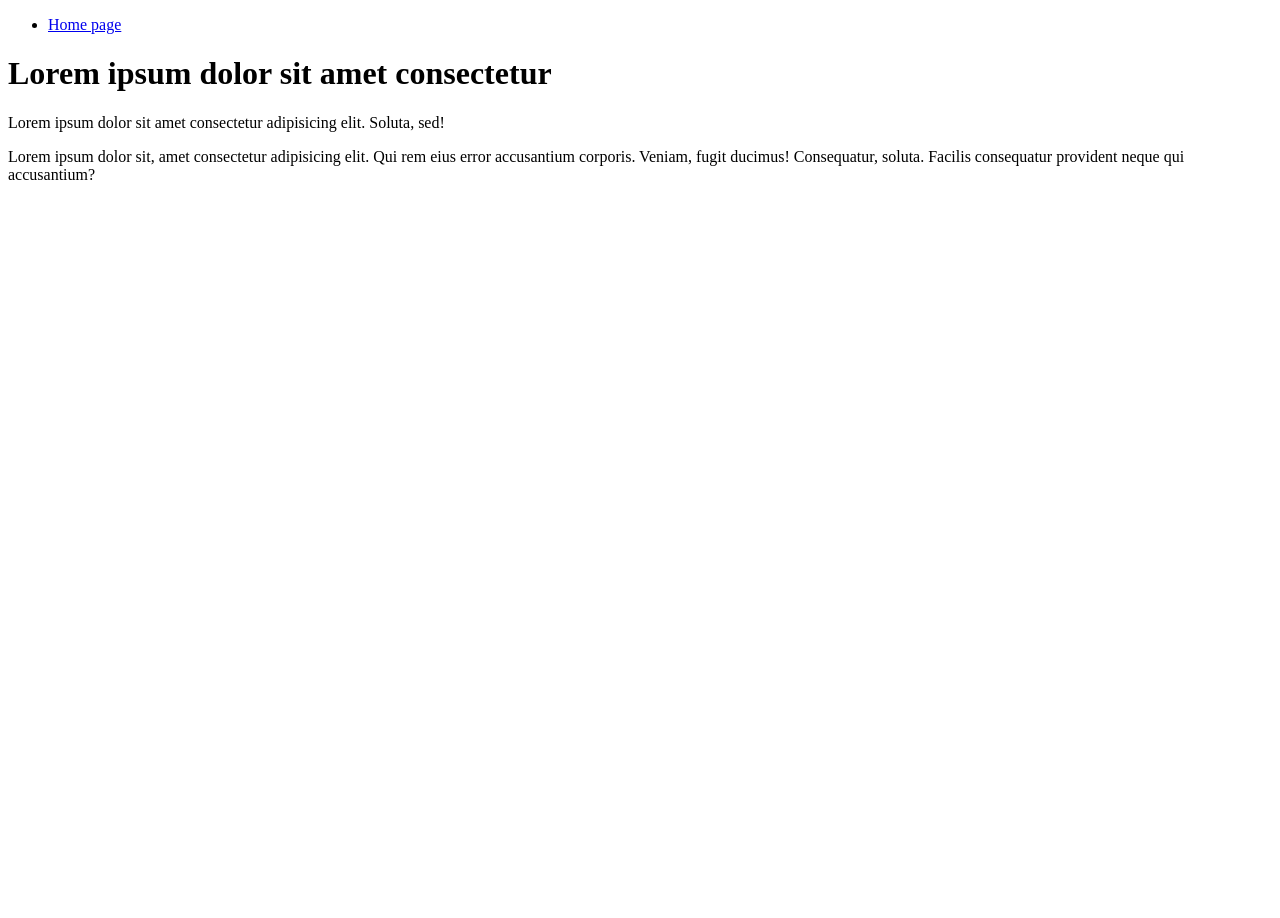
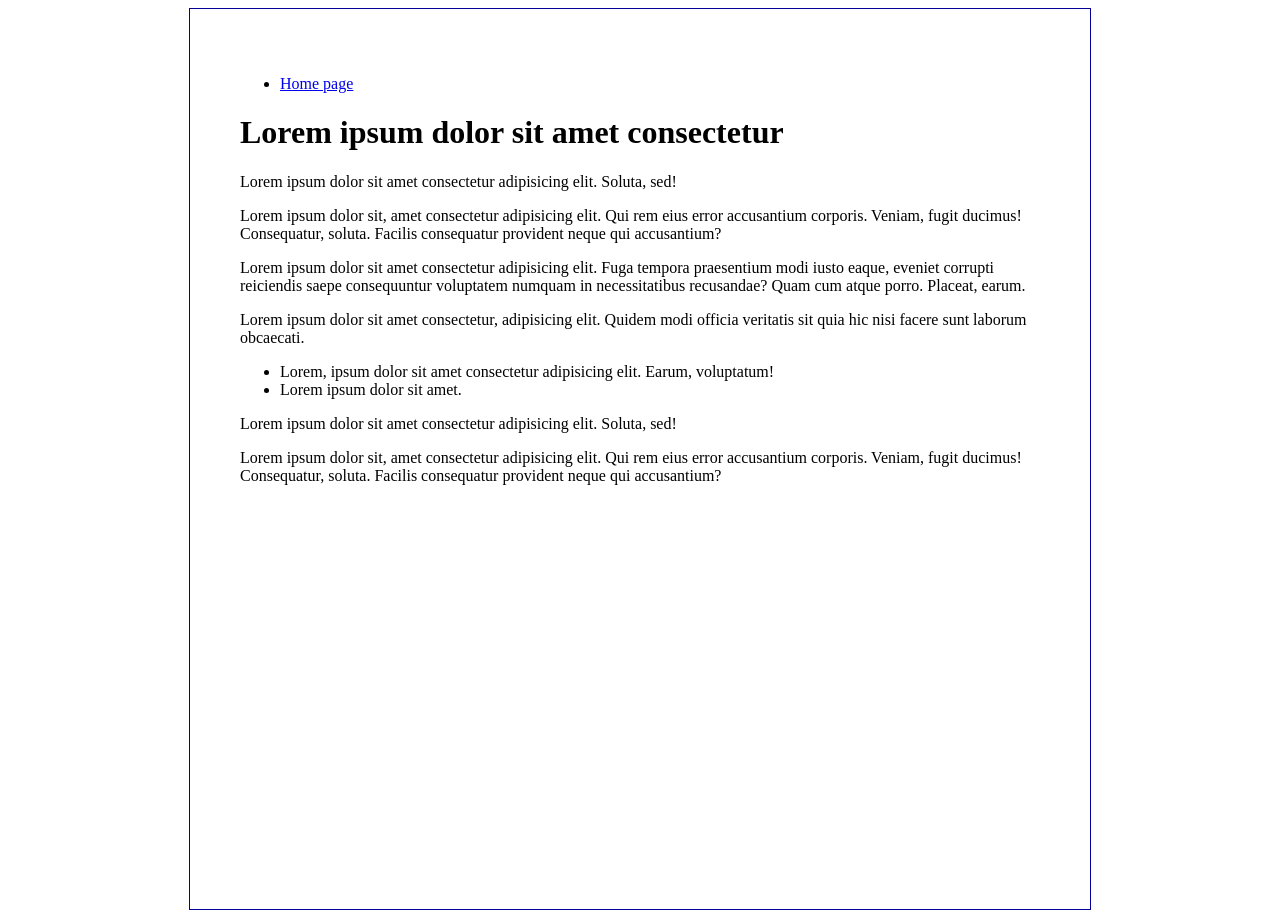
Before and after one commit to brokenfingers/1-intro, a plain HTML site: page index.html in a window 1280 px wide. Before the commit the page ends 800 px from the top, so only its background shows below. Drawn offline with Linux system fonts and the light colour scheme.

Commit message:
Added some style

```diff
--- a/index.html
+++ b/index.html
@@ -4,15 +4,27 @@
     <meta charset="UTF-8">
     <meta http-equiv="X-UA-Compatible" content="IE=edge">
     <meta name="viewport" content="width=device-width, initial-scale=1.0">
+    <link href="styles/style.css" rel="stylesheet">
     <title>Intro puslapis</title>
 </head>
 <body>
+    <div>
         <ul>
             <li><a href="page2.html" target="_self">Home page</a></li>
         </ul>
         <h1>Lorem ipsum dolor sit amet consectetur</h1>
         <p>Lorem ipsum dolor sit amet consectetur adipisicing elit. Soluta, sed!</p>
         <p>Lorem ipsum dolor sit, amet consectetur adipisicing elit. Qui rem eius error accusantium corporis. Veniam, fugit ducimus! Consequatur, soluta. Facilis consequatur provident neque qui accusantium?</p>
+        <p>Lorem ipsum dolor sit amet consectetur adipisicing elit. Fuga tempora praesentium modi iusto eaque, eveniet corrupti reiciendis saepe consequuntur voluptatem numquam in necessitatibus recusandae? Quam cum atque porro. Placeat, earum.</p>
+        <p>Lorem ipsum dolor sit amet consectetur, adipisicing elit. Quidem modi officia veritatis sit quia hic nisi facere sunt laborum obcaecati.</p>
+        <ul>
+            <li>Lorem, ipsum dolor sit amet consectetur adipisicing elit. Earum, voluptatum!</li>
+            <li>Lorem ipsum dolor sit amet.</li>
 
+        </ul>
+        <p>Lorem ipsum dolor sit amet consectetur adipisicing elit. Soluta, sed!</p>
+        <p>Lorem ipsum dolor sit, amet consectetur adipisicing elit. Qui rem eius error accusantium corporis. Veniam, fugit ducimus! Consequatur, soluta. Facilis consequatur provident neque qui accusantium?</p>
+
+    </div>
 </body>
 </html>
--- /dev/null
+++ b/styles/style.css
@@ -0,0 +1,13 @@
+body {
+    display: flex;
+    justify-content: center;
+    align-items: center;
+}
+div {
+    padding: 50px;
+    width: 800px;
+    height: 100vh;
+    border-style: solid;
+    border-color: rgb(3, 0, 156);
+    border-width: 1px;
+}
```
Also changed, not shown: page2.html (+3 -0 lines). Lines whose indentation alone changed are shown as unchanged.
